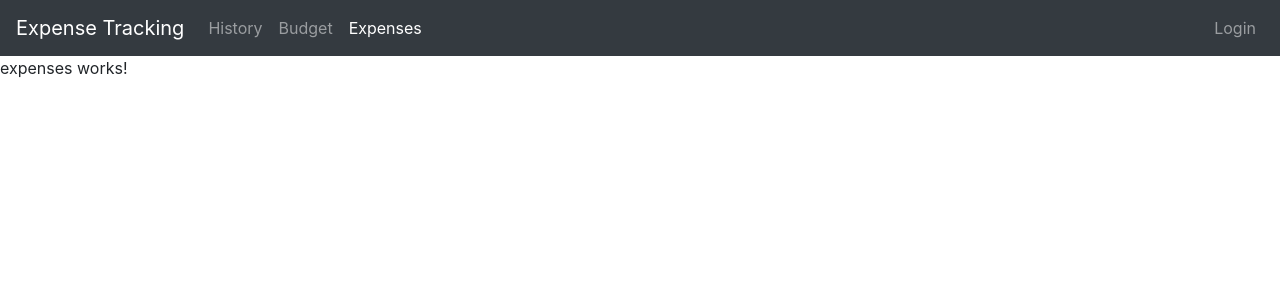
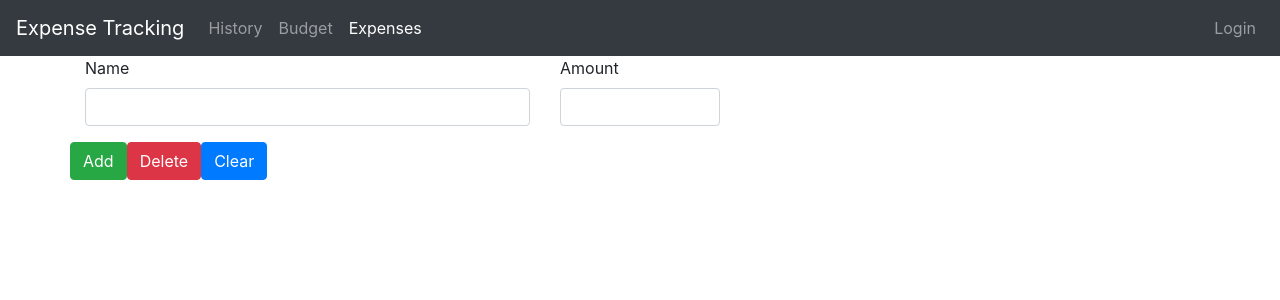
Before and after one commit to magnusbrok/Expense-Tracker-FrontEnd, an Angular app: page /expenses in a window 1280 px wide. Shown: the top 300 px of the page. Built offline with nearby package versions, Linux system fonts and the light colour scheme.

Commit message:
started on expenses + added margins on site

```diff
--- a/src/app/app.component.html
+++ b/src/app/app.component.html
@@ -1,2 +1,8 @@
 <app-header></app-header>
-<router-outlet></router-outlet>
+<div class="class container">
+  <div class="class row">
+    <div class="class col md 12">
+      <router-outlet></router-outlet>
+    </div>
+  </div>
+</div>
--- a/src/app/app.module.ts
+++ b/src/app/app.module.ts
@@ -9,6 +9,7 @@ import { ExpensesComponent } from './expenses/expenses.component';
 import { HistoryComponent } from './history/history.component';
 import { HomePageComponent } from './home-page/home-page.component';
 import {AppRoutingModule} from './app-routing.module';
+import { ExpenseEditComponent } from './expenses/expense-edit/expense-edit.component';
 
 @NgModule({
   declarations: [
@@ -18,7 +19,8 @@ import {AppRoutingModule} from './app-routing.module';
     BudgetComponent,
     ExpensesComponent,
     HistoryComponent,
-    HomePageComponent
+    HomePageComponent,
+    ExpenseEditComponent
   ],
   imports: [
     BrowserModule,
--- /dev/null
+++ b/src/app/expenses/expense-edit/expense-edit.component.html
@@ -0,0 +1,31 @@
+<div class="row">
+  <div class="col xs 12">
+    <form>
+      <div class="row">
+        <div class="col-sm-5 form-group">
+          <label for="name">Name</label>
+          <input
+            type="text"
+            id="name"
+            class="form-control"
+            #nameInput>
+        </div>
+        <div class="col-sm-2 form-group">
+          <label for="amount">Amount</label>
+          <input
+            type="number"
+            id="amount"
+            class="form-control"
+            #amountInput>
+        </div>
+      </div>
+      <div class="row">
+        <div class="col-xs-12">
+          <button class="btn btn-success" type="submit">Add</button>
+          <button class="btn btn-danger" type="button">Delete</button>
+          <button class="btn btn-primary" type="button">Clear</button>
+        </div>
+      </div>
+    </form>
+  </div>
+</div>
--- /dev/null
+++ b/src/app/expenses/expense-edit/expense-edit.component.ts
@@ -0,0 +1,15 @@
+import { Component, OnInit } from '@angular/core';
+
+@Component({
+  selector: 'app-expense-edit',
+  templateUrl: './expense-edit.component.html',
+  styleUrls: ['./expense-edit.component.css']
+})
+export class ExpenseEditComponent implements OnInit {
+
+  constructor() { }
+
+  ngOnInit(): void {
+  }
+
+}
--- /dev/null
+++ b/src/app/expenses/expense.ts
@@ -0,0 +1,4 @@
+export class Expense {
+  constructor(public catagory: string , public amount: number, public date: Date) {
+  }
+}
--- a/src/app/expenses/expenses.component.html
+++ b/src/app/expenses/expenses.component.html
@@ -1 +1,6 @@
-<p>expenses works!</p>
+
+<div class="class row">
+  <div class="col xs 10">
+    <app-expense-edit></app-expense-edit>
+  </div>
+</div>
```
Also changed, not shown: src/app/expenses/expense-edit/expense-edit.component.css (added).
